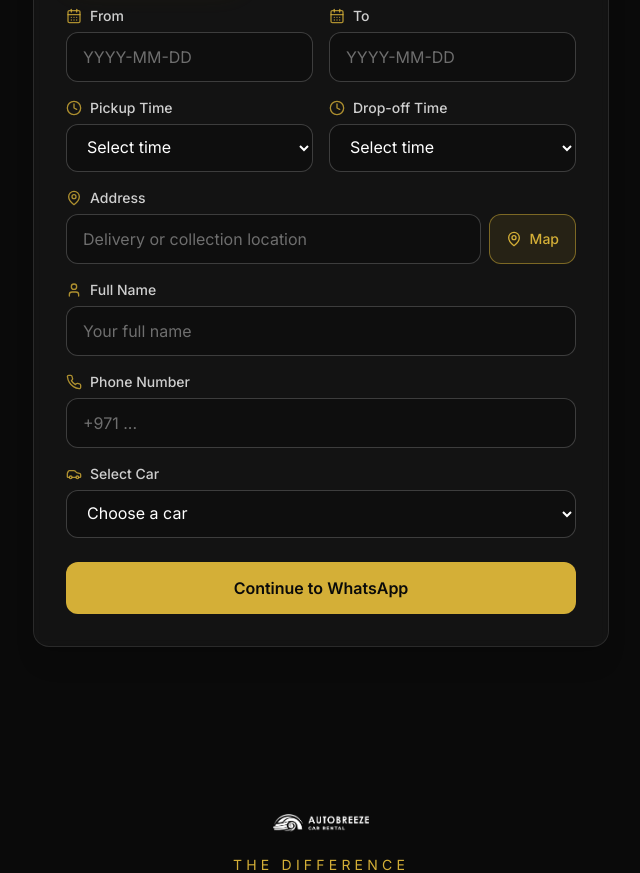
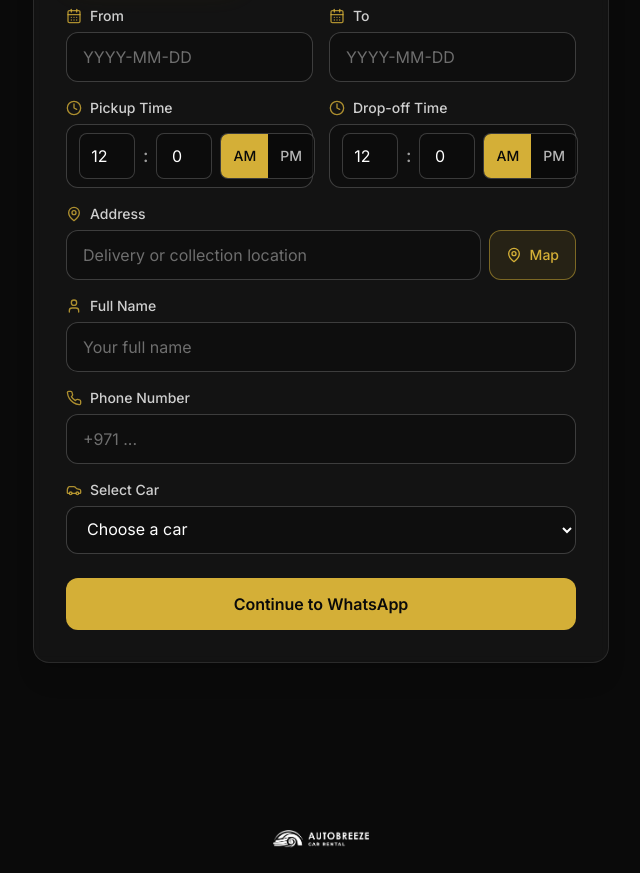
Before and after one commit to it-techmonkey/autobreeze, a Next.js app: page / in a window 1280 px wide. Shown: the part 2100-2973 px from the top of the page, without its empty margins (319-959 px from the left). Built offline with nearby package versions, Linux system fonts and the light colour scheme; a web font is replaced by a local one.

Commit message:
Input time optimized and map optimized

```diff
--- a/components/BookingForm.tsx
+++ b/components/BookingForm.tsx
@@ -5,6 +5,7 @@ import { motion } from "framer-motion";
 import { cars } from "@/lib/cars";
 import DatePickerInput from "./DatePickerInput";
 import AddressWithMapPicker from "./AddressWithMapPicker";
+import TimeInput from "./TimeInput";
 
 const iconClass = "h-4 w-4 text-gold/80 shrink-0";
 function IconCalendar({ className }: { className?: string }) {
@@ -76,16 +77,6 @@ function buildWhatsAppUrl(
     "Phone: " + phone,
   ].join("\n");
   return `https://wa.me/${WHATSAPP_NUMBER}?text=${encodeURIComponent(message)}`;
-}
-
-const TIME_OPTIONS: string[] = [];
-for (let h = 0; h < 24; h++) {
-  for (let m = 0; m < 60; m += 30) {
-    const period = h < 12 ? "AM" : "PM";
-    const hour = h % 12 || 12;
-    const min = m.toString().padStart(2, "0");
-    TIME_OPTIONS.push(`${hour}:${min} ${period}`);
-  }
 }
 
 const inputClass =
@@ -199,38 +190,22 @@ export default function BookingForm({
             <IconClock />
             Pickup Time
           </label>
-          <select
+          <TimeInput
             id={`${idPrefix}-pickup-time`}
             value={pickupTime}
-            onChange={(e) => setPickupTime(e.target.value)}
-            className={inputClass}
-          >
-            <option value="">Select time</option>
-            {TIME_OPTIONS.map((t) => (
-              <option key={t} value={t}>
-                {t}
-              </option>
-            ))}
-          </select>
+            onChange={setPickupTime}
+          />
         </div>
         <div>
           <label htmlFor={`${idPrefix}-dropoff-time`} className="flex items-center gap-2 text-sm font-medium text-white/80 mb-1.5">
             <IconClock />
             Drop-off Time
           </label>
-          <select
+          <TimeInput
             id={`${idPrefix}-dropoff-time`}
             value={dropoffTime}
-            onChange={(e) => setDropoffTime(e.target.value)}
-            className={inputClass}
-          >
-            <option value="">Select time</option>
-            {TIME_OPTIONS.map((t) => (
-              <option key={t} value={t}>
-                {t}
-              </option>
-            ))}
-          </select>
+            onChange={setDropoffTime}
+          />
         </div>
       </div>
 
--- a/components/LocationMapPicker.tsx
+++ b/components/LocationMapPicker.tsx
@@ -91,7 +91,7 @@ export default function LocationMapPicker({ onSelect, onClose }: LocationMapPick
           remove: () => void;
           on: (event: string, fn: (e: { latlng: { lat: number; lng: number } }) => void) => void;
         };
-        L.tileLayer("https://{s}.tile.openstreetmap.org/{z}/{x}/{y}.png", {
+        L.tileLayer("https://server.arcgisonline.com/ArcGIS/rest/services/World_Street_Map/MapServer/tile/{z}/{y}/{x}", {
           attribution: "",
         }).addTo(map);
         const marker = L.marker(DUBAI_CENTER).addTo(map) as { setLatLng: (latlng: [number, number]) => void };
--- /dev/null
+++ b/components/TimeInput.tsx
@@ -0,0 +1,96 @@
+"use client";
+
+import { useMemo } from "react";
+
+const inputClass =
+  "rounded-lg border border-white/20 bg-matte-black/50 px-2 py-2.5 text-white text-center focus:border-gold focus:outline-none focus:ring-1 focus:ring-gold transition min-h-[44px] text-base w-14";
+
+function parseTime(value: string): { hour: number; minute: number; ampm: "AM" | "PM" } {
+  const match = value.match(/^(\d{1,2}):(\d{2})\s*(AM|PM)$/i);
+  if (match) {
+    let hour = parseInt(match[1], 10);
+    const minute = Math.min(59, Math.max(0, parseInt(match[2], 10)));
+    const ampm = match[3].toUpperCase() as "AM" | "PM";
+    if (hour < 1 || hour > 12) hour = 12;
+    return { hour, minute, ampm };
+  }
+  return { hour: 12, minute: 0, ampm: "AM" };
+}
+
+function formatTime(hour: number, minute: number, ampm: "AM" | "PM"): string {
+  const h = Math.min(12, Math.max(1, hour));
+  const m = Math.min(59, Math.max(0, minute));
+  return `${h}:${m.toString().padStart(2, "0")} ${ampm}`;
+}
+
+interface TimeInputProps {
+  id: string;
+  value: string;
+  onChange: (value: string) => void;
+  className?: string;
+}
+
+export default function TimeInput({ id, value, onChange, className = "" }: TimeInputProps) {
+  const { hour, minute, ampm } = useMemo(() => parseTime(value || "12:00 AM"), [value]);
+
+  const setHour = (h: number) => {
+    const n = Math.min(12, Math.max(1, h));
+    onChange(formatTime(n, minute, ampm));
+  };
+  const setMinute = (m: number) => {
+    const n = Math.min(59, Math.max(0, m));
+    onChange(formatTime(hour, n, ampm));
+  };
+  const setAmPm = (a: "AM" | "PM") => onChange(formatTime(hour, minute, a));
+
+  return (
+    <div
+      className={`flex items-center gap-2 rounded-xl border border-white/20 bg-matte-black/50 px-3 py-2 min-h-[48px] sm:min-h-[44px] ${className}`}
+      role="group"
+      aria-label="Time"
+    >
+      <input
+        id={id}
+        type="number"
+        min={1}
+        max={12}
+        value={hour}
+        onChange={(e) => setHour(parseInt(e.target.value, 10) || 12)}
+        className={inputClass}
+        aria-label="Hour"
+      />
+      <span className="text-white/60 text-lg font-medium">:</span>
+      <input
+        type="number"
+        min={0}
+        max={59}
+        value={minute}
+        onChange={(e) => setMinute(parseInt(e.target.value, 10) || 0)}
+        className={inputClass}
+        aria-label="Minute"
+      />
+      <div className="flex rounded-lg border border-white/20 bg-matte-black/70 overflow-hidden shrink-0">
+        <button
+          type="button"
+          onClick={() => setAmPm("AM")}
+          className={`px-3 py-2.5 text-sm font-medium min-h-[44px] transition ${
+            ampm === "AM" ? "bg-gold text-matte-black" : "text-white/70 hover:text-white"
+          }`}
+          aria-pressed={ampm === "AM"}
+        >
+          AM
+        </button>
+        <button
+          type="button"
+          onClick={() => setAmPm("PM")}
+          className={`px-3 py-2.5 text-sm font-medium min-h-[44px] transition ${
+            ampm === "PM" ? "bg-gold text-matte-black" : "text-white/70 hover:text-white"
+          }`}
+          aria-pressed={ampm === "PM"}
+        >
+          PM
+        </button>
+      </div>
+    </div>
+  );
+}
```
